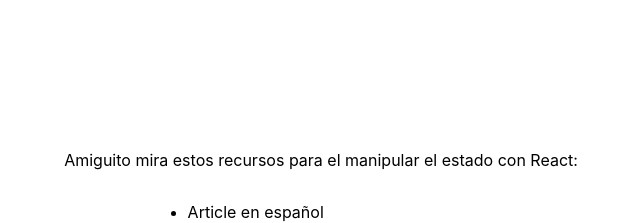
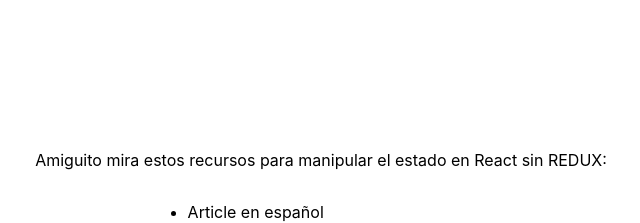
Before and after one commit to juanfalconcodigo/dashboard-imperium, a Next.js app: page / in a window 1280 px wide. Shown: the part 194-417 px from the top of the page, without its empty margins (319-959 px from the left). Built offline with nearby package versions, Linux system fonts and the light colour scheme.

Commit message:
cambios en el home

```diff
--- a/pages/index.js
+++ b/pages/index.js
@@ -9,7 +9,10 @@ export default function Home() {
         <link rel="icon" href="/favicon.ico" />
       </Head>
 
-      <p>Amiguito mira estos recursos para el manipular el estado con React:</p>
+      <p>
+        Amiguito mira estos recursos para manipular el estado en React sin
+        REDUX:
+      </p>
       <ul>
         <li>
           <a href="https://medium.com/@leomedina.dev/react-administrar-el-estado-de-tu-app-bb560623fc55">
```
